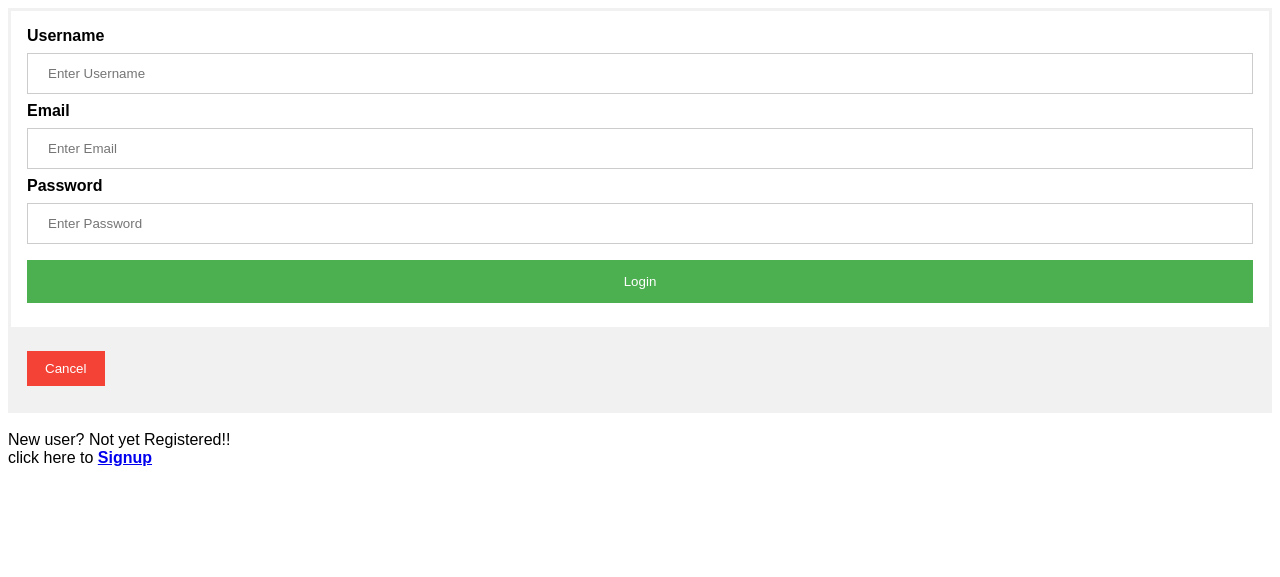
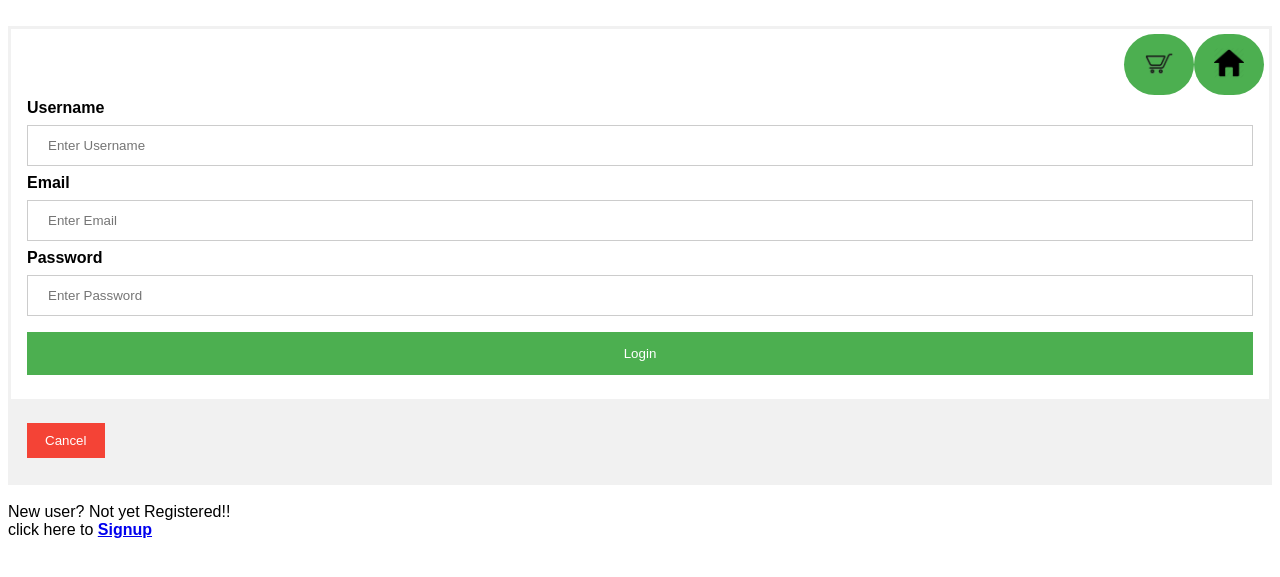
Before and after one commit to enzymesnaer/shopping-cart-webProject, a PHP site: page /login.php in a window 1280 px wide. Shown: the top 577 px of the page. Run offline with PHP 8.4, Linux system fonts and the light colour scheme.

Commit message:
admin/user-login

```diff
--- a/login.php
+++ b/login.php
@@ -58,8 +58,14 @@
     <title></title>
   </head>
   <body>
-    <form action="" method="post">
+    <br>
+    <span style="font-family: Comic Sans MS;float:right;padding-right:8px;">
+      <a href="cartbtn.php" style="border:1px; float:left;"><button style="border:1px; float:left; border-radius:115px;"><img src="ico/cart.png" width="30" height="30"></button></a>
 
+      <a href="index.php" style="border:1px; float:left;"><button style="border:1px; border-radius:115px;"><img src="ico/home.png" width="30" height="30"></button></a>
+    </span>
+
+    <form action="" method="post"><br><br><br>
   <div class="container">
     <label for="username"><b>Username</b></label>
     <input type="text" placeholder="Enter Username" name="username" required>
```
Also changed, not shown: ico/cart.png (added), ico/home.png (added).
